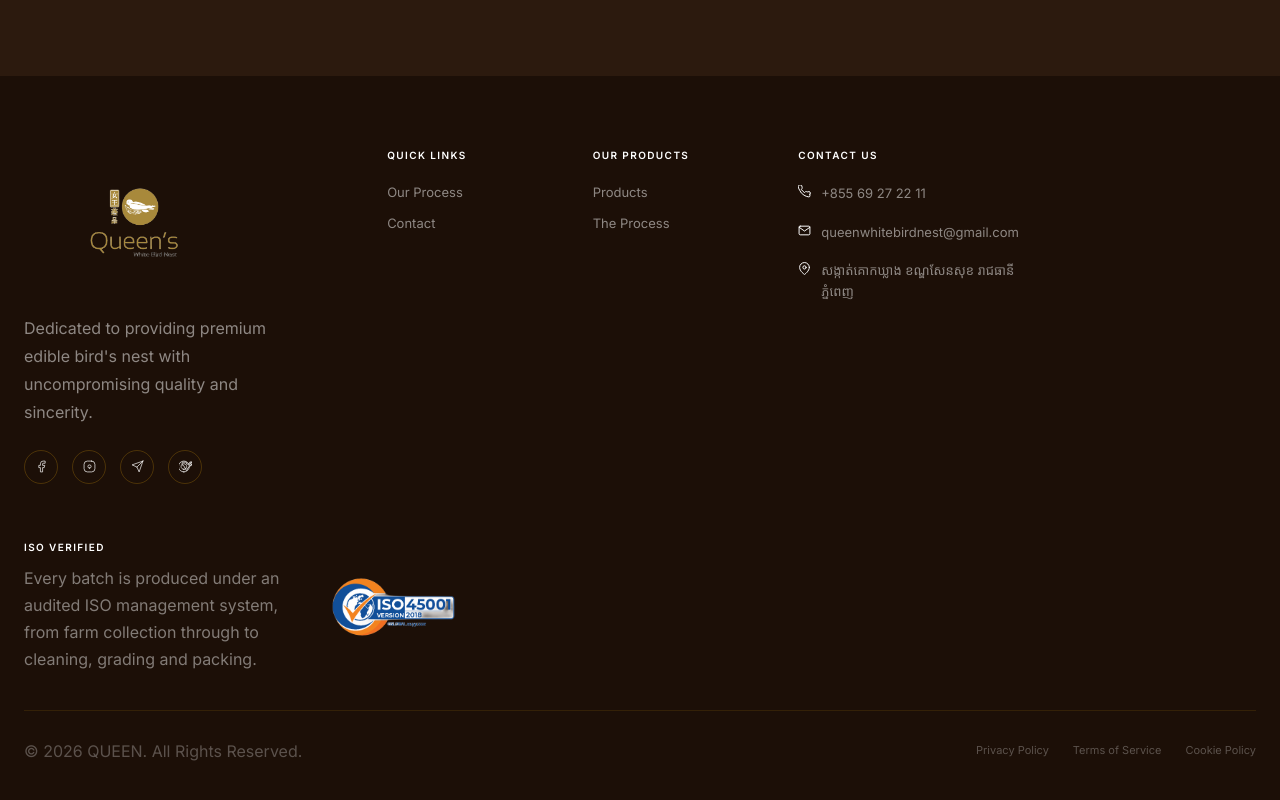
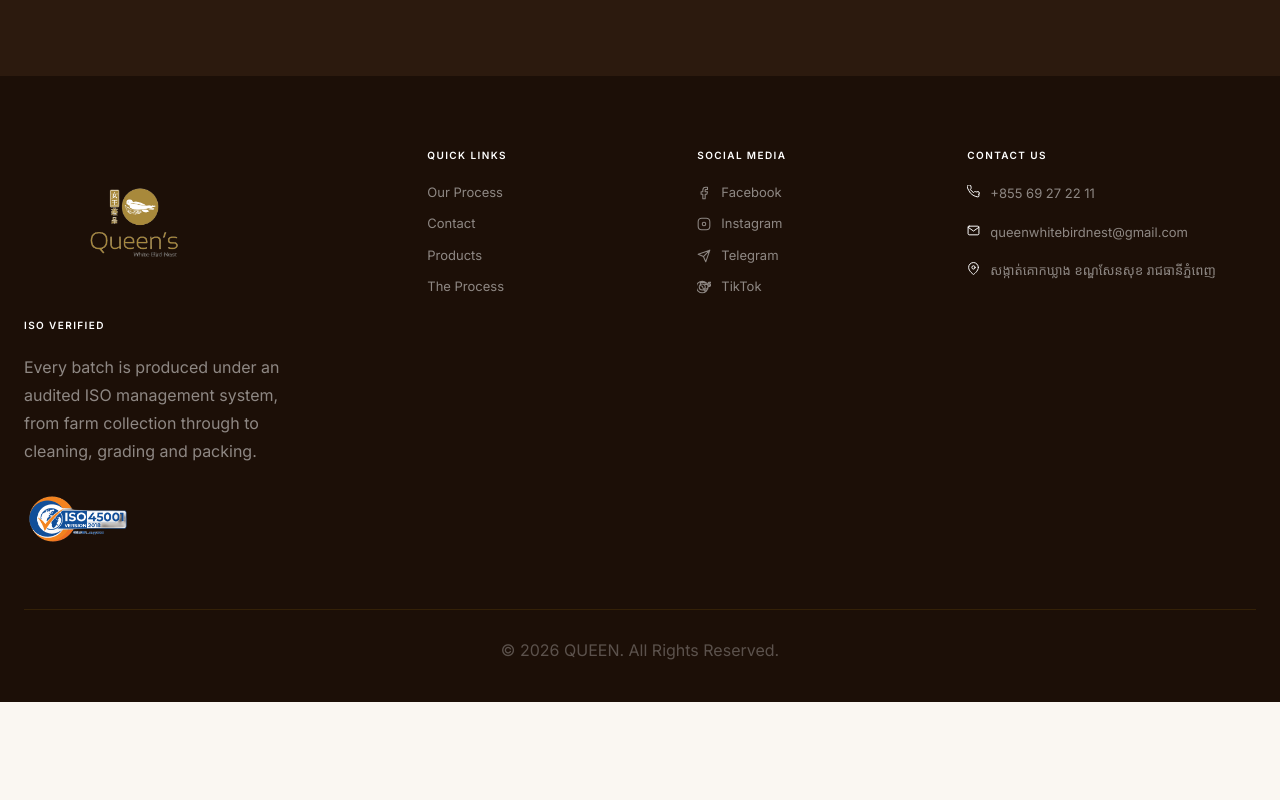
Before and after one commit to vansintuo/queen-bird-nest, a React (Vite) app: page /farm-to-cup in a window 1280 px wide. Shown: the part 4451-5251 px from the top of the page. After the commit the page ends 5153 px from the top, so only its background shows below. Built offline with nearby package versions, Linux system fonts and the light colour scheme; the HTML template or start-up script is replaced by a standard one; a web font is replaced by a local one.

Commit message:
refactor: redesign footer layout and update branding and links

```diff
--- a/src/components/Footer.tsx
+++ b/src/components/Footer.tsx
@@ -1,4 +1,4 @@
-import { BirdLogo, BirdDecor, ArrowRight, C } from "../shared";
+import { BirdLogo } from "../shared";
 import { useState } from "react";
 import isoVerify from "../images/iso_verify.png";
 const PhoneIcon = () => (
@@ -69,14 +69,19 @@ const SOCIALS = [
 type FooterLinkProps = {
   to: string;
   children: string;
+  icon?: string;
 };
 
-function FooterLink({ to, children }: FooterLinkProps) {
+function FooterLink({ to, children, icon }: FooterLinkProps) {
   const [hov, setHov] = useState(false);
+  const isExternal = /^https?:\/\//.test(to);
   return (
     <a
       href={to}
+      target={isExternal ? "_blank" : undefined}
+      rel={isExternal ? "noopener noreferrer" : undefined}
       onClick={(e) => {
+        if (isExternal) return;
         e.preventDefault();
         const [path, hash] = to.split("#");
         if (hash) {
@@ -92,7 +97,10 @@ function FooterLink({ to, children }: FooterLinkProps) {
       onMouseEnter={() => setHov(true)}
       onMouseLeave={() => setHov(false)}
       style={{
-        display: "block",
+        display: "flex",
+        alignItems: "center",
+        gap: 10,
+        width: "max-content",
         fontSize: 13,
         color: hov ? "#FFFFFF" : "rgba(255,255,255,0.5)",
         textDecoration: "none",
@@ -101,44 +109,22 @@ function FooterLink({ to, children }: FooterLinkProps) {
         cursor: "pointer",
       }}
     >
-      {children}
-    </a>
-  );
-}
-
-function SocialBtn({ s }: { s: (typeof SOCIALS)[0] }) {
-  const [hov, setHov] = useState(false);
-  return (
-    <a
-      href={s.url}
-      aria-label={s.label}
-      onMouseEnter={() => setHov(true)}
-      onMouseLeave={() => setHov(false)}
-      style={{
-        width: 34,
-        height: 34,
-        borderRadius: "50%",
-        border: `1px solid ${hov ? C.goldLight : "rgba(184,134,11,0.3)"}`,
-        display: "flex",
-        alignItems: "center",
-        justifyContent: "center",
-        color: hov ? "#FFFFFF" : "rgba(255,255,255,0.7)",
-        textDecoration: "none",
-        transition: "all 0.2s",
-      }}
-    >
+      {icon && (
         <svg
-        width="13"
-        height="13"
+          width="14"
+          height="14"
           viewBox="0 0 24 24"
           fill="none"
           stroke="currentColor"
           strokeWidth="1.8"
           strokeLinecap="round"
           strokeLinejoin="round"
+          style={{ flexShrink: 0 }}
         >
-        <path d={s.path} />
+          <path d={icon} />
         </svg>
+      )}
+      {children}
     </a>
   );
 }
@@ -152,41 +138,60 @@ export default function Footer() {
         <div
           style={{
             display: "grid",
-            gridTemplateColumns: "2fr 1fr 1fr 1fr 1.2fr",
+            gridTemplateColumns: "1.6fr 1fr 1fr 1.3fr",
             gap: 48,
             marginBottom: 56,
           }}
           className="footer-grid"
         >
-          {/* Brand */}
+          {/* ISO verification */}
           <div>
-            <div
+            <div style={{ marginBottom: 20 }}>
+              <BirdLogo />
+            </div>
+            <h4
               style={{
-                display: "flex",
-                alignItems: "center",
-                gap: 10,
-                marginBottom: 16,
+                fontSize: 10,
+                fontWeight: 700,
+                color: "#FFFFFF",
+                letterSpacing: "0.14em",
+                marginBottom: 20,
               }}
             >
-              <BirdLogo />
-            </div>
+              ISO VERIFIED
+            </h4>
             <p
               style={{
                 fontSize: 13,
                 lineHeight: 1.75,
                 maxWidth: 260,
-                marginBottom: 24,
+                marginBottom: 20,
                 color: "rgba(255,255,255,0.5)",
               }}
             >
-              Dedicated to providing premium edible bird's nest with
-              uncompromising quality and sincerity.
+              Every batch is produced under an audited ISO management system,
+              from farm collection through to cleaning, grading and packing.
             </p>
-            <div style={{ display: "flex", gap: 14 }}>
-              {SOCIALS.map((s) => (
-                <SocialBtn key={s.label} s={s} />
-              ))}
-            </div>
+            <a
+              href="#quality"
+              onClick={(e) => {
+                e.preventDefault();
+                document
+                  .getElementById("quality")
+                  ?.scrollIntoView({ behavior: "smooth", block: "start" });
+              }}
+              title="View ISO certification"
+              style={{ display: "block", width: "max-content" }}
+            >
+              <img
+                src={isoVerify}
+                alt="ISO certification"
+                loading="lazy"
+                width="120"
+                height="120"
+                style={{ objectFit: "contain", borderRadius: "50%" }}
+              />
+            </a>
           </div>
 
           <div>
@@ -204,6 +209,8 @@ export default function Footer() {
             {[
               { label: "Our Process", to: "/#process" },
               { label: "Contact", to: "/#contact" },
+              { label: "Products", to: "/#products" },
+              { label: "The Process", to: "/#process" },
             ].map(({ label, to }) => (
               <FooterLink key={label} to={to}>
                 {label}
@@ -220,20 +227,16 @@ export default function Footer() {
                 marginBottom: 20,
               }}
             >
-              OUR PRODUCTS
+              SOCIAL MEDIA
             </h4>
-            {[
-              { label: "Products", to: "/#products" },
-              { label: "The Process", to: "/#process" },
-            ].map(({ label, to }) => (
-              <FooterLink key={label} to={to}>
-                {label}
+            {SOCIALS.map((s) => (
+              <FooterLink key={s.label} to={s.url} icon={s.path}>
+                {s.label}
               </FooterLink>
             ))}
           </div>
 
-          <div>
-            <h4
+          <div> <h4
               style={{
                 fontSize: 10,
                 fontWeight: 700,
@@ -250,7 +253,10 @@ export default function Footer() {
                 lines: ["+855 69 27 22 11"],
               },
               { icon: <EmailIcon />, lines: ["queenwhitebirdnest@gmail.com"] },
-              { icon: <MapIcon />, lines: ["សង្កាត់គោកឃ្លាង ខណ្ឌសែនសុខ រាជធានីភ្នំពេញ"] },
+              {
+                icon: <MapIcon />,
+                lines: ["សង្កាត់គោកឃ្លាង ខណ្ឌសែនសុខ រាជធានីភ្នំពេញ"],
+              },
             ].map((c, i) => (
               <div
                 key={i}
@@ -261,9 +267,7 @@ export default function Footer() {
                   alignItems: "flex-start",
                 }}
               >
-                <span
-                  style={{ color: "#FFFFFF", flexShrink: 0, marginTop: 2 }}
-                >
+                <span style={{ color: "#FFFFFF", flexShrink: 0, marginTop: 2 }}>
                   {c.icon}
                 </span>
                 <div>
@@ -285,74 +289,12 @@ export default function Footer() {
           </div>
         </div>
 
-        {/* ISO verification */}
-        <div
-          className="footer-iso"
-          style={{
-            marginBottom: 36,
-            display: "flex",
-            alignItems: "center",
-            gap: 32,
-            flexWrap: "wrap",
-          }}
-        >
-          <div style={{ maxWidth: 260 }}>
-            <h4
-              style={{
-                fontSize: 10,
-                fontWeight: 700,
-                color: "#FFFFFF",
-                letterSpacing: "0.14em",
-                margin: "0 0 10px",
-              }}
-            >
-              ISO VERIFIED
-            </h4>
-            <p
-              style={{
-                fontSize: 12.5,
-                lineHeight: 1.7,
-                color: "rgba(255,255,255,0.45)",
-                margin: 0,
-              }}
-            >
-              Every batch is produced under an audited ISO management system,
-              from farm collection through to cleaning, grading and packing.
-            </p>
-          </div>
-          <a
-            href="#quality"
-            onClick={(e) => {
-              e.preventDefault();
-              document
-                .getElementById("quality")
-                ?.scrollIntoView({ behavior: "smooth", block: "start" });
-            }}
-            title="View ISO certification"
-            style={{
-              display: "block",
-              flex: "1 1 320px",
-              minWidth: 260,
-              padding: 10,
-            }}
-          >
-            <img
-              src={isoVerify}
-              alt="Bird Nest Logo"
-              loading="lazy"
-              width="150"
-              height="150"
-              style={{ objectFit: "contain", borderRadius: "50%" }}
-            />
-          </a>
-        </div>
-
         <div
           style={{
             borderTop: "1px solid rgba(184,134,11,0.15)",
             paddingTop: 28,
             display: "flex",
-            justifyContent: "space-between",
+            justifyContent: "center",
             alignItems: "center",
             flexWrap: "wrap",
             gap: 12,
@@ -361,23 +303,6 @@ export default function Footer() {
           <p style={{ fontSize: 12, color: "rgba(255,255,255,0.28)" }}>
             © 2026 QUEEN. All Rights Reserved.
           </p>
-          <div style={{ display: "flex", gap: 24 }}>
-            {["Privacy Policy", "Terms of Service", "Cookie Policy"].map(
-              (l) => (
-                <a
-                  key={l}
-                  href="#"
-                  style={{
-                    fontSize: 11,
-                    color: "rgba(255,255,255,0.28)",
-                    textDecoration: "none",
-                  }}
-                >
-                  {l}
-                </a>
-              ),
-            )}
-          </div>
         </div>
       </div>
 
```
Also changed, not shown: src/pages/ProcessPath.tsx (+30 -23 lines). Lines whose indentation alone changed are shown as unchanged.
